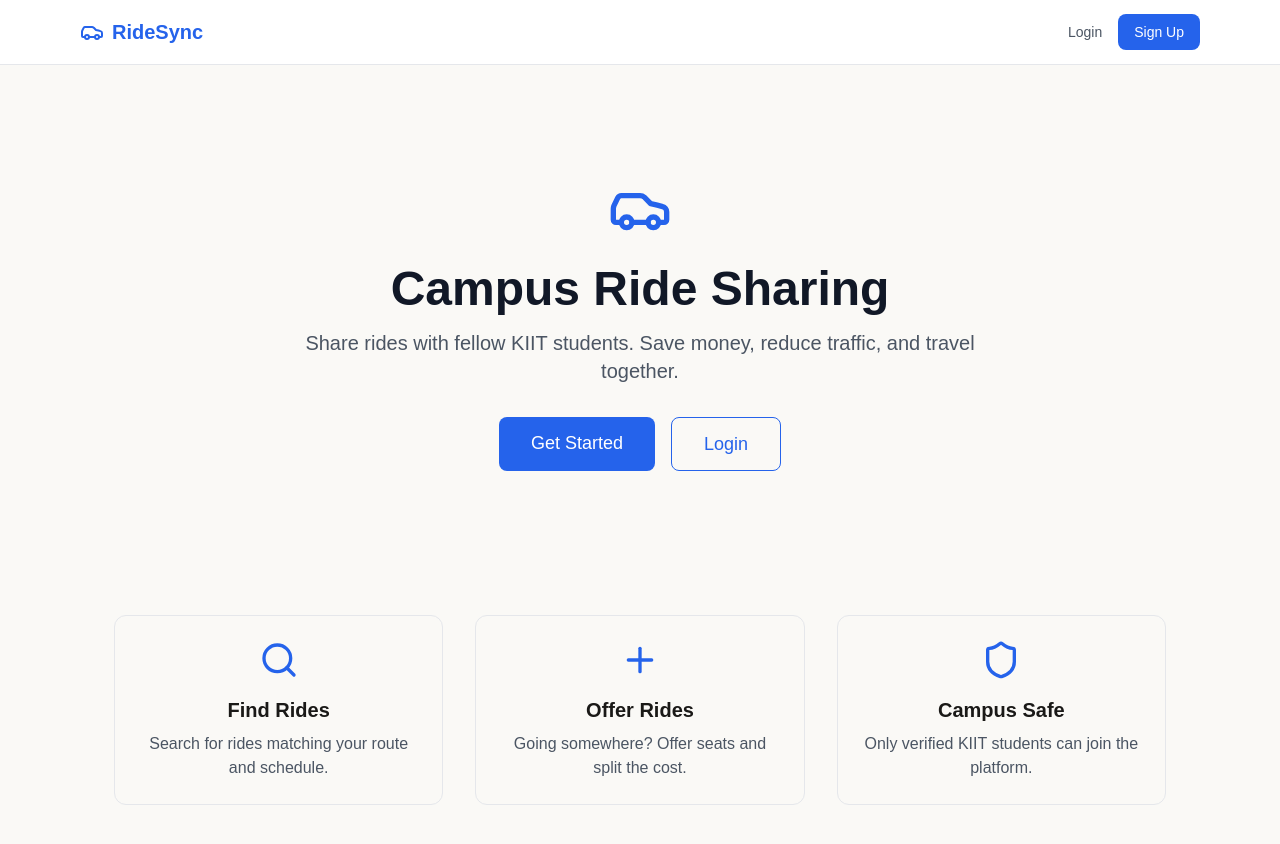
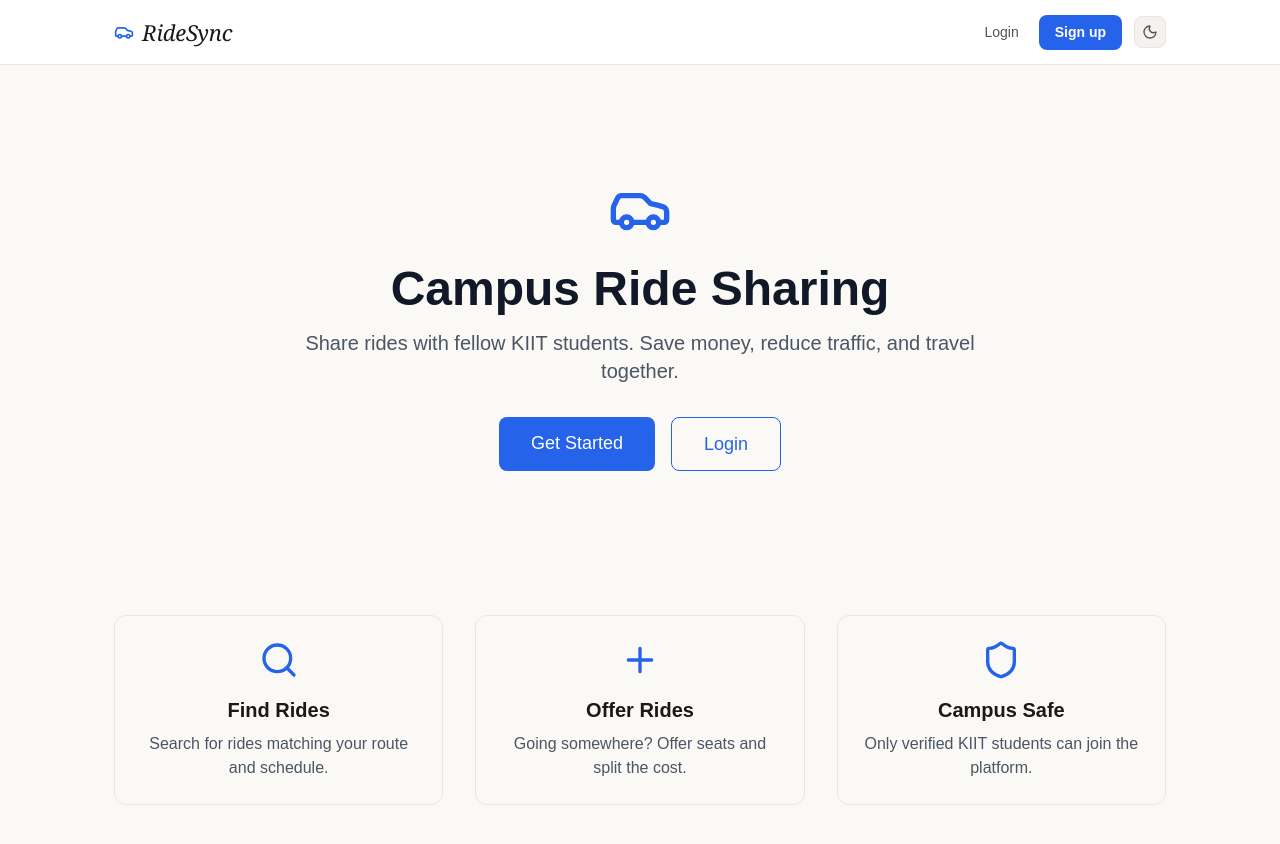
Before and after one commit to HitenAnand2207/ridesync-frontend, a Next.js app: page / in a window 1280 px wide. Shown: the top 844 px of the page. Built offline with nearby package versions, Linux system fonts and the light colour scheme; no server answers.

Commit message:
feat: add dark mode toggle to navbar with localStorage persistence

```diff
--- a/src/components/layout/Navbar.tsx
+++ b/src/components/layout/Navbar.tsx
@@ -2,13 +2,31 @@
 
 import Link from 'next/link';
 import { useAuth } from '@/context/AuthContext';
-import { useRouter } from 'next/navigation';
+import { useRouter, usePathname } from 'next/navigation';
 import toast from 'react-hot-toast';
-import { Car, LogOut, User, Plus, Search } from 'lucide-react';
+import { Car, LogOut, User, Plus, Search, BookOpen, Sun, Moon } from 'lucide-react';
+import { useEffect, useState } from 'react';
 
 export default function Navbar() {
   const { user, logout } = useAuth();
   const router = useRouter();
+  const pathname = usePathname();
+  const [dark, setDark] = useState(false);
+
+  useEffect(() => {
+    const saved = localStorage.getItem('theme');
+    if (saved === 'dark') {
+      document.documentElement.setAttribute('data-theme', 'dark');
+      setDark(true);
+    }
+  }, []);
+
+  const toggleTheme = () => {
+    const next = !dark;
+    setDark(next);
+    document.documentElement.setAttribute('data-theme', next ? 'dark' : 'light');
+    localStorage.setItem('theme', next ? 'dark' : 'light');
+  };
 
   const handleLogout = async () => {
     await logout();
@@ -16,49 +34,84 @@ export default function Navbar() {
     router.push('/login');
   };
 
+  const isActive = (path: string) => pathname === path;
+
+  const navLink = (href: string, icon: React.ReactNode, label: string) => (
+    <Link key={href} href={href} style={{
+      display: 'flex', alignItems: 'center', gap: '5px',
+      padding: '6px 13px', borderRadius: '8px',
+      fontSize: '14px', fontWeight: 500,
+      color: isActive(href) ? 'var(--accent)' : 'var(--text-secondary)',
+      background: isActive(href) ? 'var(--accent-light)' : 'transparent',
+      textDecoration: 'none', transition: 'all 0.15s',
+      fontFamily: 'var(--font-body)',
+    }}>
+      {icon}{label}
+    </Link>
+  );
+
   return (
-    <nav className="bg-white border-b border-gray-200 sticky top-0 z-50">
-      <div className="max-w-6xl mx-auto px-4 h-16 flex items-center justify-between">
-        <Link href="/" className="flex items-center gap-2 font-bold text-xl text-blue-600">
-          <Car size={24} />
+    <nav style={{
+      background: 'var(--bg-card)',
+      borderBottom: '1px solid var(--border)',
+      position: 'sticky', top: 0, zIndex: 50,
+      backdropFilter: 'blur(8px)',
+    }}>
+      <div style={{
+        maxWidth: '1100px', margin: '0 auto', padding: '0 1.5rem',
+        height: '64px', display: 'flex', alignItems: 'center', justifyContent: 'space-between',
+      }}>
+        <Link href="/" style={{
+          display: 'flex', alignItems: 'center', gap: '8px',
+          fontFamily: 'var(--font-display)',
+          fontSize: '22px', fontStyle: 'italic',
+          color: 'var(--text-primary)', textDecoration: 'none',
+          letterSpacing: '-0.01em',
+        }}>
+          <Car size={20} color="var(--accent)" />
           RideSync
         </Link>
 
-        {user ? (
-          <div className="flex items-center gap-4">
-            <Link href="/rides/search" className="flex items-center gap-1 text-sm text-gray-600 hover:text-blue-600">
-              <Search size={16} />
-              Find Ride
-            </Link>
-            <Link href="/rides/create" className="flex items-center gap-1 text-sm text-gray-600 hover:text-blue-600">
-              <Plus size={16} />
-              Offer Ride
-            </Link>
-            <Link href="/bookings" className="text-sm text-gray-600 hover:text-blue-600">
-              My Bookings
-            </Link>
-            <Link href="/profile" className="flex items-center gap-1 text-sm text-gray-600 hover:text-blue-600">
-              <User size={16} />
-              {user.name}
-            </Link>
-            <button
-              onClick={handleLogout}
-              className="flex items-center gap-1 text-sm text-red-500 hover:text-red-700"
-            >
-              <LogOut size={16} />
-              Logout
-            </button>
-          </div>
-        ) : (
-          <div className="flex items-center gap-4">
-            <Link href="/login" className="text-sm text-gray-600 hover:text-blue-600">
-              Login
-            </Link>
-            <Link href="/register" className="text-sm bg-blue-600 text-white px-4 py-2 rounded-lg hover:bg-blue-700">
-              Sign Up
-            </Link>
-          </div>
-        )}
+        <div style={{ display: 'flex', alignItems: 'center', gap: '4px' }}>
+          {user && (
+            <>
+              {navLink('/rides/search', <Search size={14} />, 'Find ride')}
+              {navLink('/rides/create', <Plus size={14} />, 'Offer ride')}
+              {navLink('/bookings', <BookOpen size={14} />, 'Bookings')}
+              {navLink('/profile', <User size={14} />, user.name.split(' ')[0])}
+              <button onClick={handleLogout} style={{
+                display: 'flex', alignItems: 'center', gap: '5px',
+                padding: '6px 13px', borderRadius: '8px', fontSize: '14px',
+                fontWeight: 500, color: '#dc2626', background: 'transparent',
+                border: 'none', cursor: 'pointer', fontFamily: 'var(--font-body)',
+              }}>
+                <LogOut size={14} /> Logout
+              </button>
+            </>
+          )}
+
+          {!user && (
+            <>
+              <Link href="/login" style={{
+                padding: '7px 16px', borderRadius: '8px', fontSize: '14px',
+                fontWeight: 500, color: 'var(--text-secondary)', textDecoration: 'none',
+              }}>Login</Link>
+              <Link href="/register" style={{
+                padding: '7px 16px', borderRadius: '8px', fontSize: '14px',
+                fontWeight: 600, color: '#ffffff', background: 'var(--accent)', textDecoration: 'none',
+              }}>Sign up</Link>
+            </>
+          )}
+
+          <button onClick={toggleTheme} style={{
+            marginLeft: '8px', padding: '7px', borderRadius: '8px',
+            background: 'var(--bg-secondary)', border: '1px solid var(--border)',
+            cursor: 'pointer', display: 'flex', alignItems: 'center', justifyContent: 'center',
+            color: 'var(--text-secondary)',
+          }}>
+            {dark ? <Sun size={16} /> : <Moon size={16} />}
+          </button>
+        </div>
       </div>
     </nav>
   );
```
